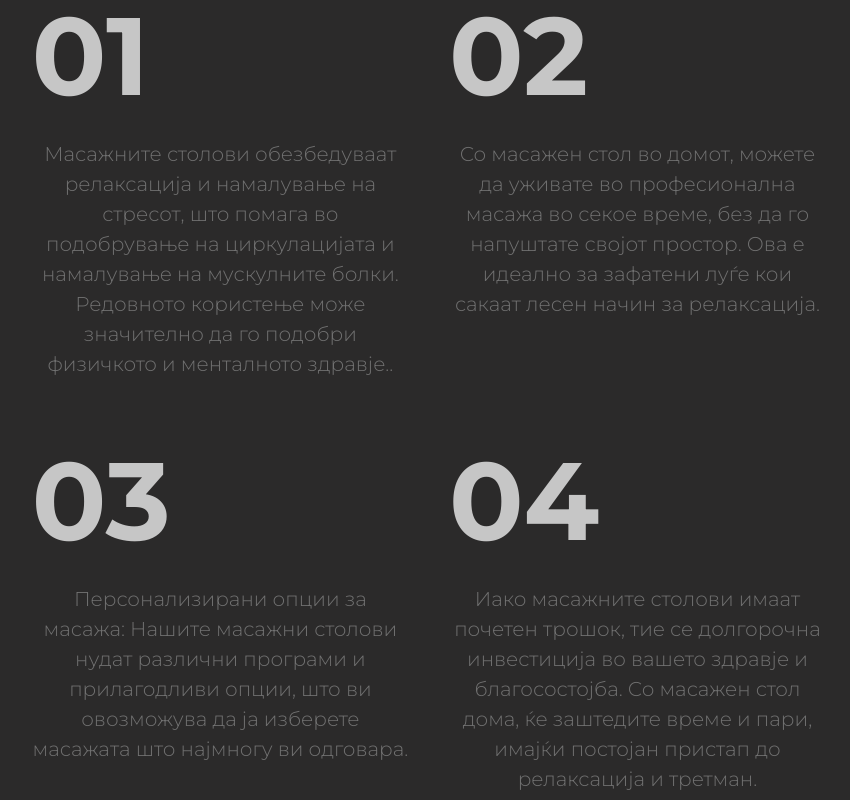
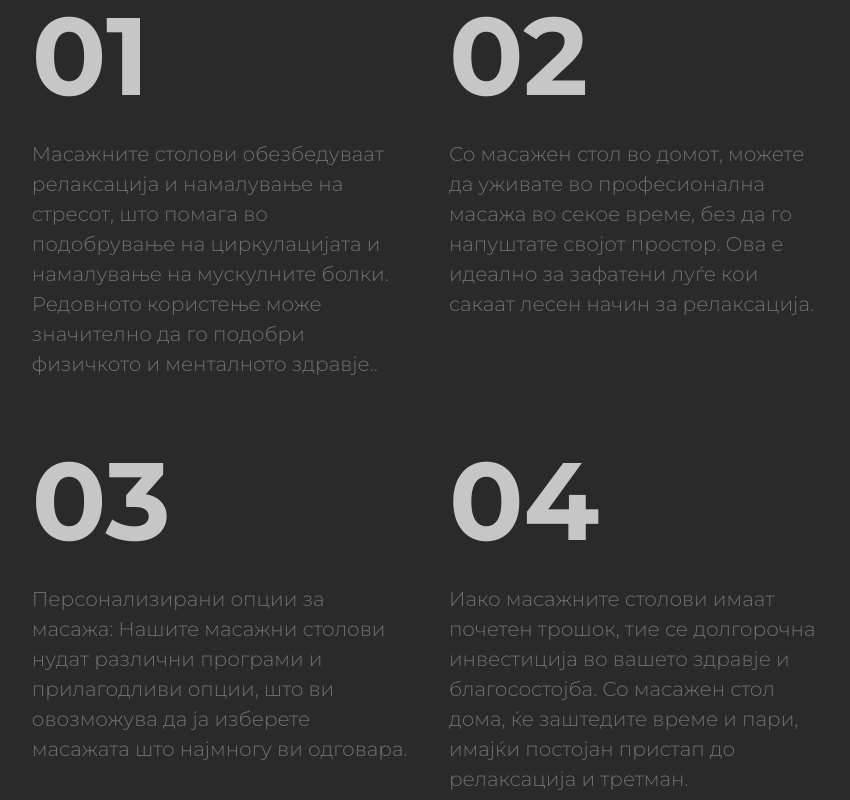
Before and after one commit to Hadzikojcevv/masagge_chairs, a Next.js app: page / in a window 1280 px wide. Shown: the part 6160-6960 px from the top of the page, without its empty margins (390-1240 px from the left). Built offline with nearby package versions, Linux system fonts and the light colour scheme; a web font is replaced by a local one.

Commit message:
about paragraph align change

```diff
--- a/app/globals.css
+++ b/app/globals.css
@@ -331,7 +331,7 @@ footer {
   font-size: 20px;
   font-weight: 300;
   color: #707070;
-  text-align: center;
+  text-align: left;
 }
 
 .carousellSection {
```
